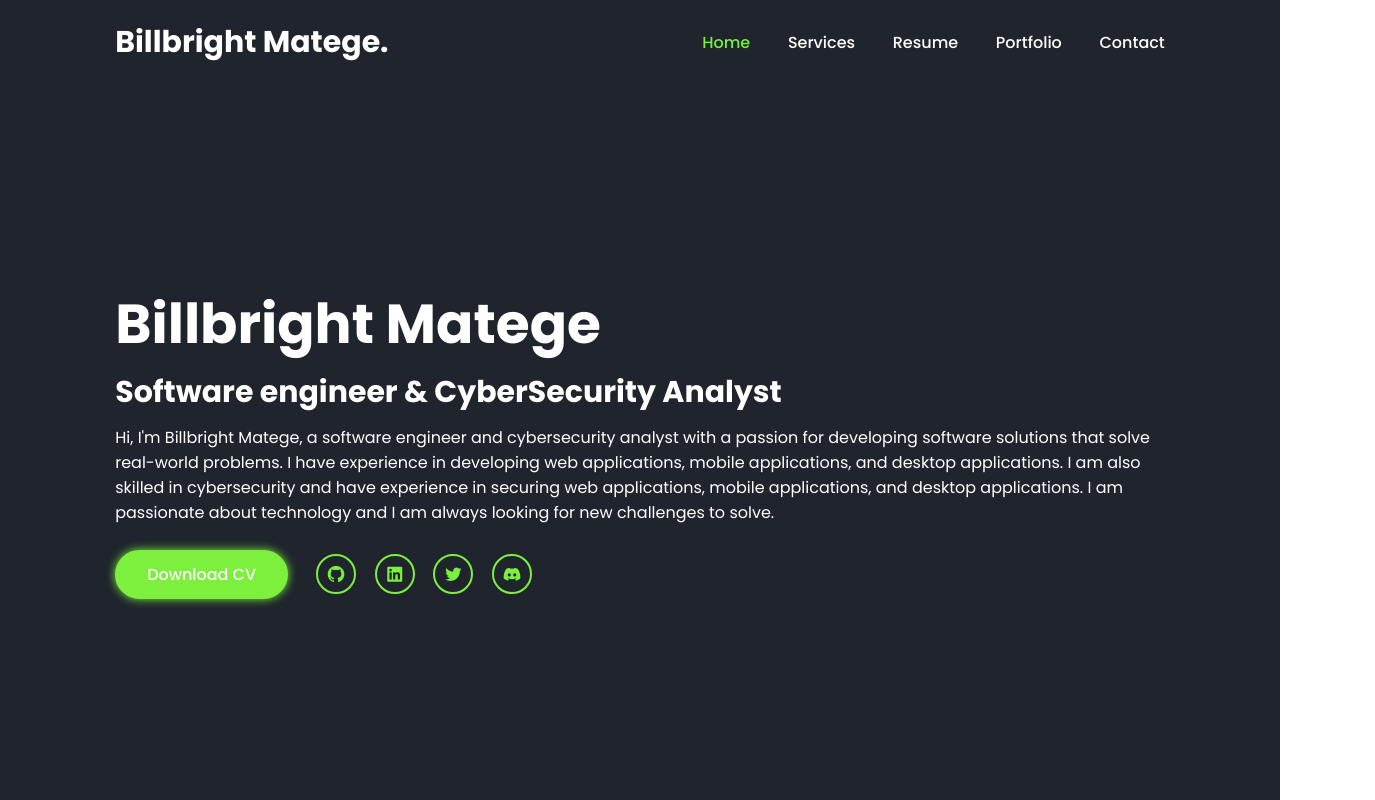
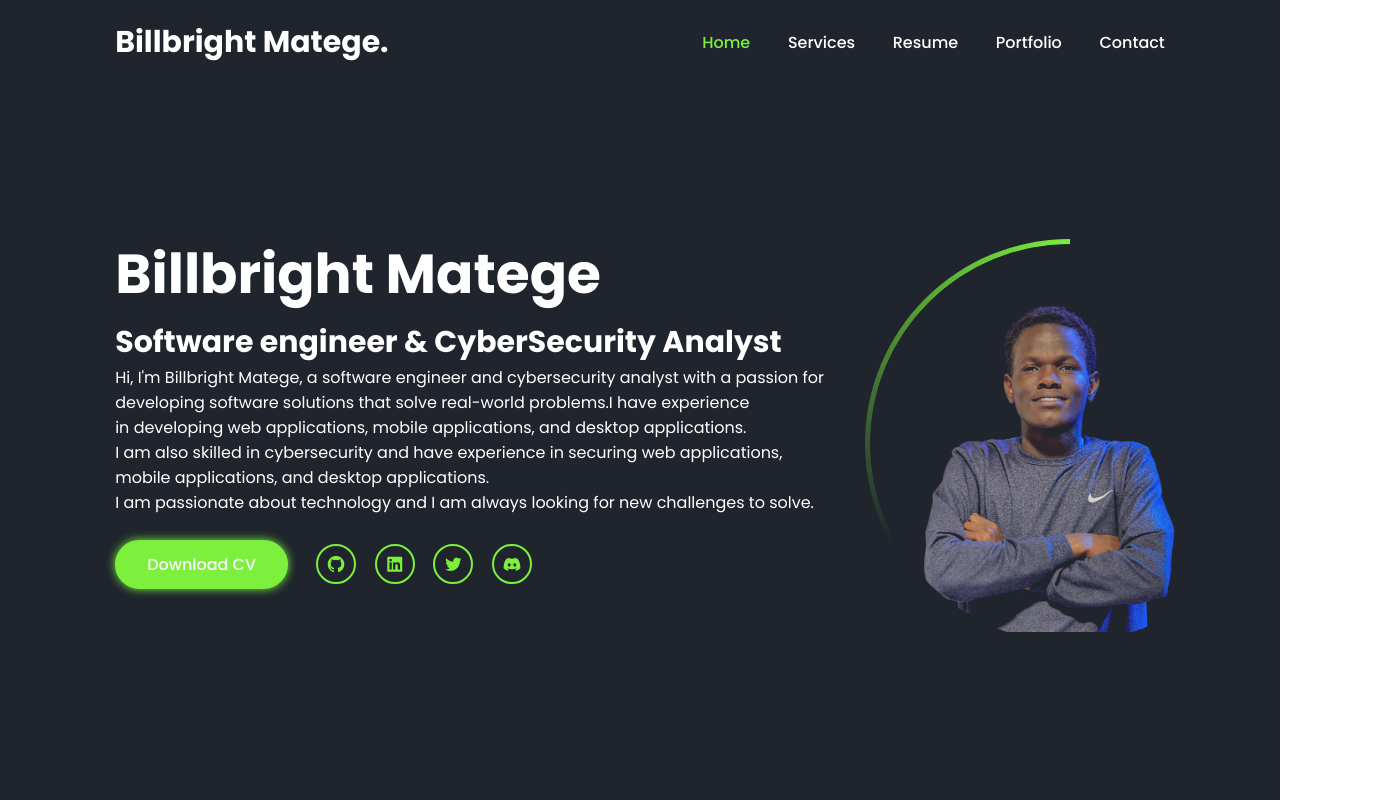
Before and after one commit to BcodezMUJJE/Billbright_Matege, a plain HTML site: page index.html in a window 1280 px wide. Shown: the whole page, 1375 px wide, since content can reach past the window. Drawn offline with nearby package versions, Linux system fonts and the light colour scheme.

Commit message:
more has been modified

```diff
--- a/css/styles.css
+++ b/css/styles.css
@@ -75,7 +75,12 @@ section{
 .home{
     display: flex;
     align-items: center;
+    justify-content: space-between;
     gap: 5rem;
+}
+
+.home-detail{
+    padding-right: 10rem;
 }
 
 .home-detail h1{
@@ -91,7 +96,6 @@ section{
 .home-detail p{
     font-size: 1.6rem;
     margin-top: 2rem 0 2.5rem;
-    margin-top: 10px;
 }
 
 .home-detail .btn-sci{
@@ -139,3 +143,63 @@ section{
     color: var(--bg-color);
     box-shadow: 0 0 1rem var(--secondary-color);
 }
+
+.home-img {
+    margin-left: 75rem;
+    margin-top: -35rem;
+}
+
+.home-img .img-box{
+    position: relative;
+    width: 32vw;
+    height: 32vw;
+    border-radius: 50%;
+    padding: .5rem;
+    display: flex;
+    justify-content: center;
+    align-items: center;
+    overflow: hidden;
+}
+
+.home-img .img-box::before{
+    content: "";
+    position: absolute;
+    width: 50rem;
+    height: 50rem;
+    background: conic-gradient(transparent, transparent, transparent, var(--secondary-color));
+    transform: rotate(0deg);
+    z-index: 1;
+    animation: rotate-border 5s linear infinite;
+}
+
+.home-img .img-box::after{
+    animation: -5s;
+}
+
+@keyframes rotate-border{
+    100%{
+        transform: rotate(360deg);
+    }
+}
+
+.home-img .img-box .img-item{
+    position: relative;
+    width: 100%;
+    height: 100%;
+    background: var(--bg-color);
+    border: .01rem solid var(--bg-color);
+    display: flex;
+    justify-content: center;
+    border-radius: 50%;
+    z-index: 1;
+    overflow: hidden;
+}
+
+.home-img .img-box .img-item img{
+    position: absolute;
+    top: 3rem;
+    display: block;
+    width: 135%;
+    object-fit: cover;
+    mix-blend-mode: lighten;
+}
--- a/index.html
+++ b/index.html
@@ -35,7 +35,12 @@
         <div class="home-detail">
             <h1>Billbright Matege</h1>
             <h2>Software engineer & CyberSecurity Analyst</h2>
-            <p>Hi, I'm Billbright Matege, a software engineer and cybersecurity analyst with a passion for developing software solutions that solve real-world problems. I have experience in developing web applications, mobile applications, and desktop applications. I am also skilled in cybersecurity and have experience in securing web applications, mobile applications, and desktop applications. I am passionate about technology and I am always looking for new challenges to solve.</p>
+            <p>Hi, I'm Billbright Matege, a software engineer and cybersecurity analyst with a passion for<br>
+                developing software solutions that solve real-world problems.I have experience<br>
+                in developing web applications, mobile applications, and desktop applications.<br>
+                I am also skilled in cybersecurity and have experience in securing web applications,<br>
+                mobile applications, and desktop applications.<br>
+                I am passionate about technology and I am always looking for new challenges to solve.</p>
             <div class="btn-sci">
                 <a href="#contact" class="btn">Download CV</a>
                 <div class="sci">
@@ -45,6 +50,13 @@
                     <a href="#"><i class='bx bxl-discord-alt' ></i></a>
             </div>
         </div>
+        <div class="home-img">
+            <div class="img-box">
+                <div class="img-item">
+                    <img src="images/bill3.png">
+                </div>
+            </div>
+        </div>
     </section>
 </body>
 </html>
```
Also changed, not shown: images/bill.png (added), images/bill2.png (added), images/bill3.png (added), 2 other files.
